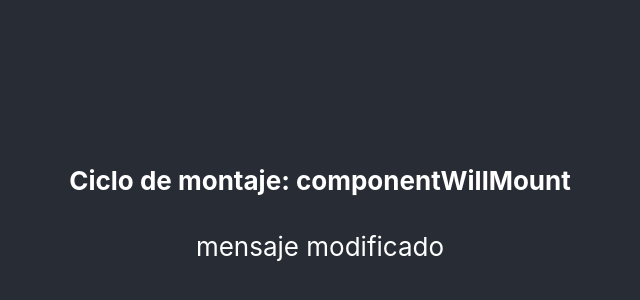
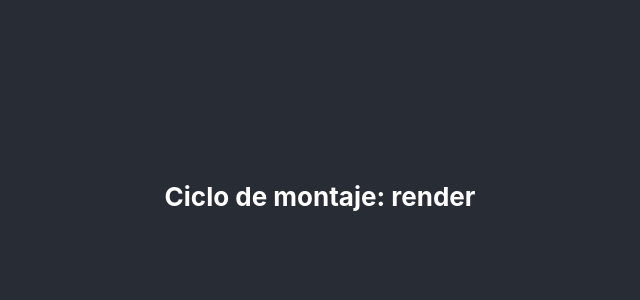
Before and after one commit to daserrano/reactNative, a React (Create React App) app: page / in a window 1280 px wide. Shown: the part 204-504 px from the top of the page, without its empty margins (320-960 px from the left). Built offline with nearby package versions, Linux system fonts and the light colour scheme.

Commit message:
Ciclo de vida>montaje>render

```diff
--- a/src/App.js
+++ b/src/App.js
@@ -3,8 +3,6 @@ import logo from './logo.svg';
 import './App.css';
 
 class App extends Component {
-
-  //constructor() {}  //Constructor por defecto.
 
   constructor(props) {
     console.log('constructor')
@@ -14,7 +12,6 @@ class App extends Component {
 
   componentWillMount() {
     console.log('componentWillMount')
-    this.setState({mensaje: 'mensaje modificado'})
   }
 
   render() {
@@ -22,8 +19,7 @@ class App extends Component {
     return (
     <div className="App">
       <header className="App-header">
-        <h4>Ciclo de montaje: componentWillMount</h4>
-        {this.state.mensaje}
+        <h4>Ciclo de montaje: render</h4>
       </header>
     </div>
   );
```
